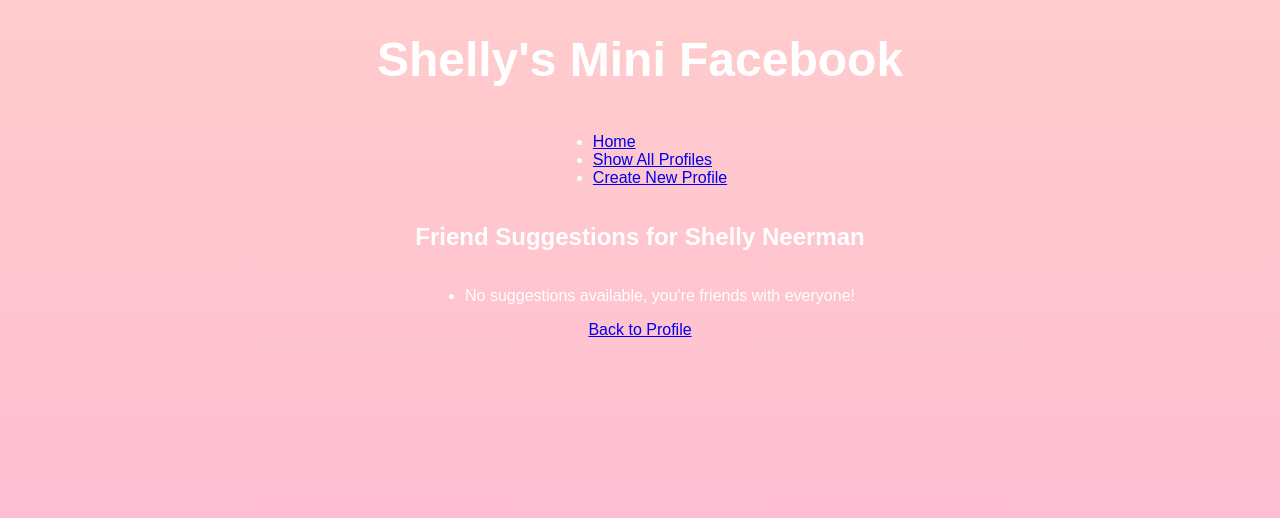
After one commit to neermans/assignment3-412, a Django app: page /mini_fb/profile/1/friend_suggestions in a window 1280 px wide. The commit adds this page. Shown: the top 518 px of the page. Run offline with Django 4.2, Linux system fonts and the light colour scheme; data comes from the database, SQL or seed files in the repository; both versions use the stored data as it was after the commit.

Commit message:
finished task 2

```diff
--- a/mini_fb/models.py
+++ b/mini_fb/models.py
@@ -35,6 +35,32 @@ class Profile(models.Model):
         friend_ids = list(friends_profile1) + list(friends_profile2)
         return Profile.objects.filter(id__in=friend_ids).distinct()
 
+    def add_friend(self, other):
+        # Making sure the user cannot add themselves as a friend
+        if self == other:
+            raise ValueError("Cannot befriend oneself.")
+
+        # Checking if the friendship already exists in either direction
+        existing_friendship = Friend.objects.filter(
+            models.Q(profile1=self, profile2=other) |
+            models.Q(profile1=other, profile2=self)
+        ).exists()
+
+        if not existing_friendship:
+            # Create new friendship if it does not exists
+            Friend.objects.create(profile1=self, profile2=other, timestamp=timezone.now())
+        else:
+            # Handle the case where the friendship already exists
+            print("Friendship already exists.")
+
+    def get_friend_suggestions(self):
+        # Returns a QuerySet of profile suggestions for new friends.
+        current_friends = self.get_friends()
+        all_profiles = Profile.objects.exclude(id=self.id)  # Exclude the current profile
+        # Exclude all current friends from the suggestions
+        suggestions = all_profiles.exclude(id__in=current_friends.values_list('id', flat=True))
+        return suggestions
+
 
 # StatusMessage Model
 class StatusMessage(models.Model):
--- /dev/null
+++ b/mini_fb/templates/mini_fb/friend_suggestions.html
@@ -0,0 +1,28 @@
+<!-- templates/mini_fb/friend_suggestions.html -->
+<!-- A template to show all profiles that are recommended as friends that extends base.html-->
+
+
+{% extends 'mini_fb/base.html' %}
+
+{% block content %}
+<h2>Friend Suggestions for {{ profile.first_name }} {{ profile.last_name }}</h2>
+
+<ul>
+    {% for suggestion in suggestions %}
+    <li>
+        <!-- show the profile picture and name of each person that is a friend suggestion-->
+        <a href="{% url 'show_profile' suggestion.pk %}">
+            <img src="{{ suggestion.profile_image_url }}" alt="{{ suggestion.first_name }}'s Profile Image" width="50">
+            {{ suggestion.first_name }} {{ suggestion.last_name }}
+        </a>
+        <!-- a button to allow the user to add them as a friend-->
+        <a href="{% url 'add_friend' pk=profile.pk other_pk=suggestion.pk %}" class="btn btn-primary">Add Friend</a>
+
+    </li>
+    {% empty %}
+    <li>No suggestions available, you're friends with everyone!</li>
+    {% endfor %}
+</ul>
+
+<a href="{% url 'show_profile' pk=profile.pk %}">Back to Profile</a>
+{% endblock %}
--- a/mini_fb/templates/mini_fb/show_profile.html
+++ b/mini_fb/templates/mini_fb/show_profile.html
@@ -52,4 +52,7 @@
 <a href="{% url 'update_profile' profile.pk %}">Update Profile</a>
 <br><br>
 <a href="{% url 'show_all_profiles' %}">Back to All Profiles</a>
+<br><br>
+<a href="{% url 'friend_suggestions' pk=profile.pk %}">View Friend Suggestions</a>
+
 {% endblock %}
--- a/mini_fb/urls.py
+++ b/mini_fb/urls.py
@@ -3,7 +3,7 @@
 
 from django.urls import path
 from . import views
-from .views import ShowAllProfilesView, ShowProfilePageView, CreateProfileView, CreateStatusMessageView, UpdateProfileView, DeleteStatusMessageView, UpdateStatusMessageView
+from .views import ShowAllProfilesView, ShowProfilePageView, CreateProfileView, CreateStatusMessageView, UpdateProfileView, DeleteStatusMessageView, UpdateStatusMessageView, CreateFriendView, ShowFriendSuggestionsView
 
 urlpatterns = [
     path('', views.ShowAllProfilesView.as_view(), name='show_all_profiles'), #to show all the profiles
@@ -13,4 +13,6 @@ urlpatterns = [
     path('profile/<int:pk>/update', UpdateProfileView.as_view(), name='update_profile'), # New URL for updating profile
     path('profile/status/<int:pk>/delete', views.DeleteStatusMessageView.as_view(), name='delete_status'), # New URL for deleting a status message
     path('profile/status/<int:pk>/update', views.UpdateStatusMessageView.as_view(), name='update_status'), # New URL for updating a status message
+    path('profile/<int:pk>/add_friend/<int:other_pk>', CreateFriendView.as_view(), name='add_friend'), # New URL for creating a friend
+    path('profile/<int:pk>/friend_suggestions', ShowFriendSuggestionsView.as_view(), name='friend_suggestions'), # New URL for showing friend suggestions for a user
 ]
--- a/mini_fb/views.py
+++ b/mini_fb/views.py
@@ -1,6 +1,6 @@
 # mini_fb/views.py
 
-from django.shortcuts import render, redirect
+from django.shortcuts import render, redirect, get_object_or_404
 from django.urls import reverse
 from django.views.generic import ListView, DetailView, CreateView, UpdateView, DeleteView
 from .models import *
@@ -84,7 +84,7 @@ class DeleteStatusMessageView(DeleteView):
     def get_success_url(self):
         return reverse('show_profile', kwargs={'pk': self.object.profile.pk}) # Redirect to the profile page after submission
 
-
+#view to update the status message
 class UpdateStatusMessageView(UpdateView):
     model = StatusMessage
     fields = ['message']
@@ -92,3 +92,35 @@ class UpdateStatusMessageView(UpdateView):
 
     def get_success_url(self):
         return reverse('show_profile', kwargs={'pk': self.object.profile.pk}) # Redirect to the profile page after submission
+
+# view to create a new friend
+class CreateFriendView(CreateView):
+    def dispatch(self, request, *args, **kwargs):
+        pk = kwargs.get('pk')
+        other_pk = kwargs.get('other_pk')
+
+        # Retrieve the profiles
+        profile = get_object_or_404(Profile, pk=pk)
+        other_profile = get_object_or_404(Profile, pk=other_pk)
+
+        # Check if trying to add oneself as a friend
+        if profile == other_profile:
+            return redirect('show_profile', pk=pk)  # Redirect back to the profile page if self-adding
+
+        # Add friend
+        profile.add_friend(other_profile)
+
+        # Redirect to the profile page
+        return redirect('show_profile', pk=pk)
+
+# view to show friend suggestions of people the user is not already friends with
+class ShowFriendSuggestionsView(DetailView):
+    model = Profile
+    template_name = 'mini_fb/friend_suggestions.html'
+    context_object_name = 'profile'
+
+    def get_context_data(self, **kwargs):
+        context = super().get_context_data(**kwargs)
+        profile = self.get_object()
+        context['suggestions'] = profile.get_friend_suggestions()
+        return context
```
Also changed, not shown: db.sqlite3.
